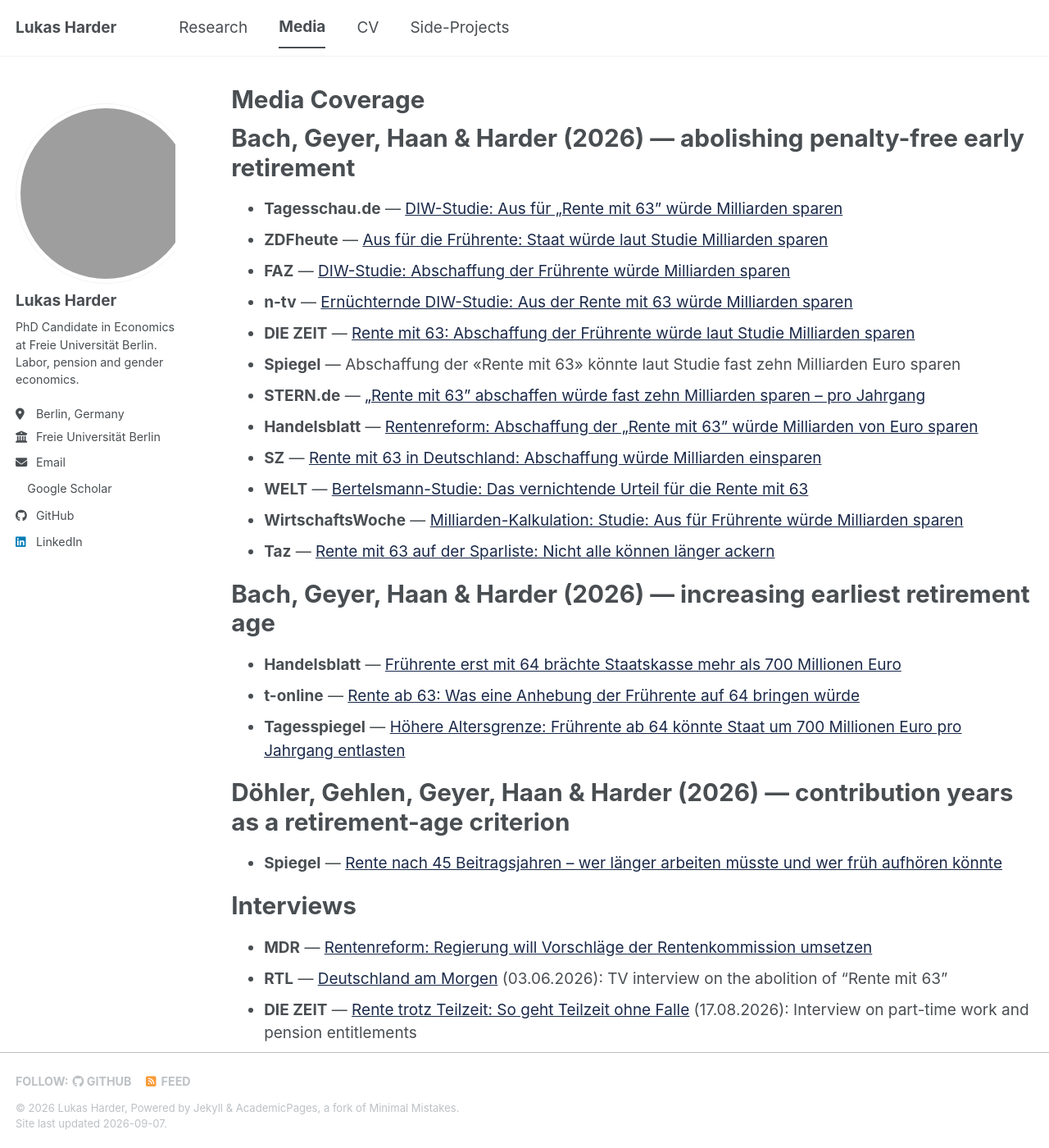
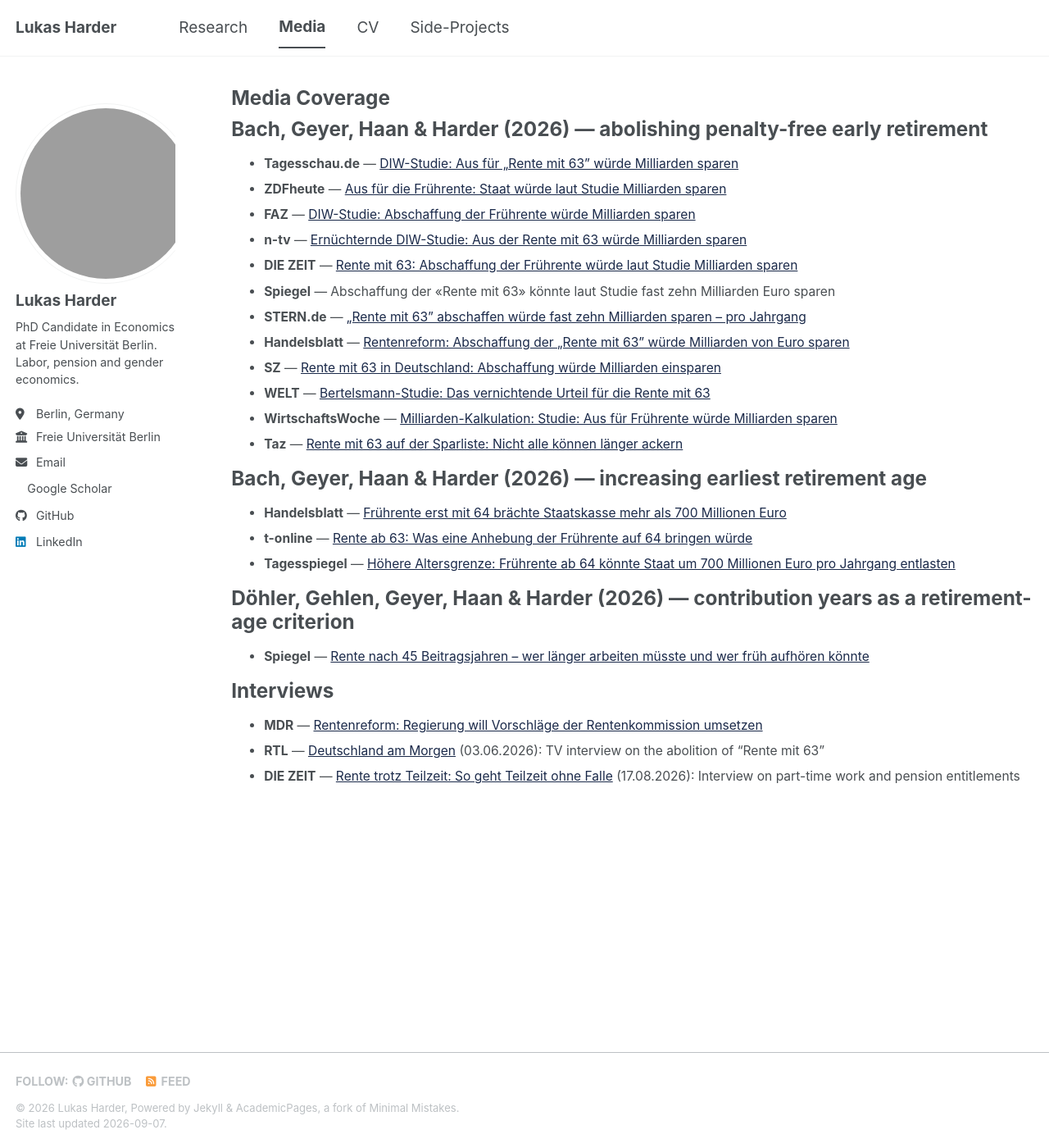
Before and after one commit to lukasharder/lukasharder.github.io, a Jekyll site: the page built from _pages/media.md, in a window 1280 px wide and 1400 px high. Shown: the whole window at 82% size. Built offline with Jekyll 4.4.1, drawn with Linux system fonts in a browser that asks for light colours; a style sheet for code colours, icons or effects is not loaded.

Commit message:
Reduce font size on Media page
Added custom styles for archive section and updated media content.

```diff
--- a/_pages/media.md
+++ b/_pages/media.md
@@ -6,6 +6,12 @@ author_profile: true
 ---
 
 {% include base_path %}
+
+<style>
+.archive {
+  font-size: 0.82em;
+}
+</style>
 
 Bach, Geyer, Haan & Harder (2026) — abolishing penalty-free early retirement
 ======
```
